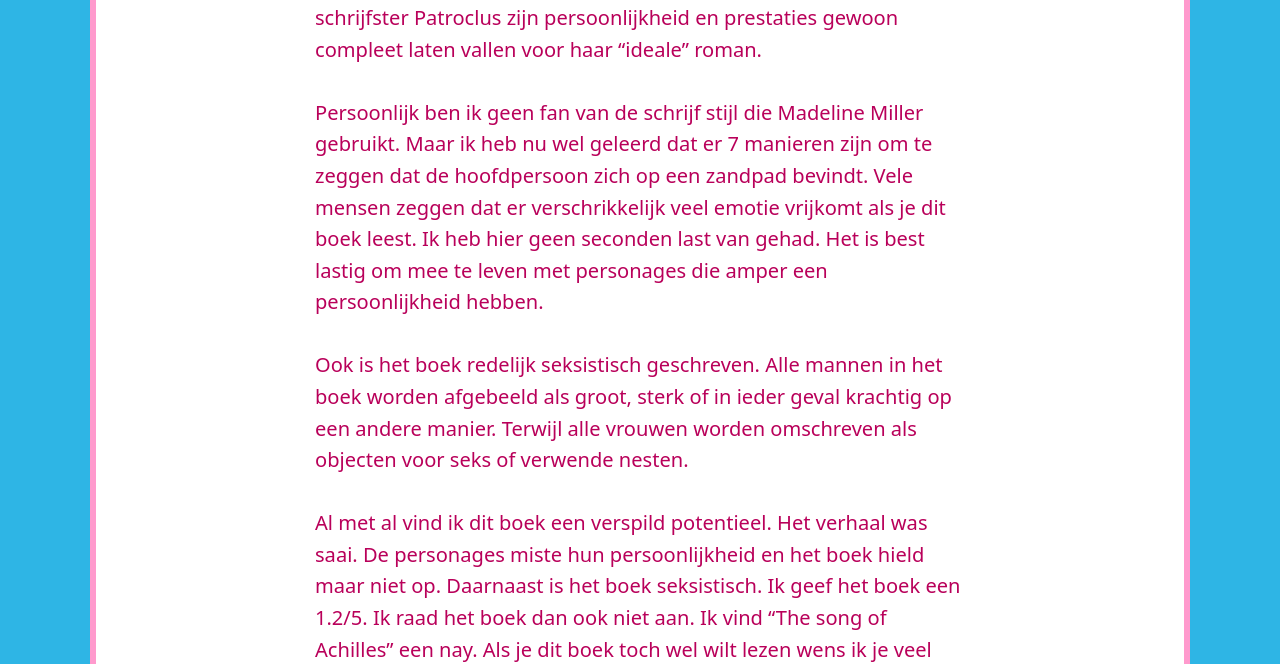
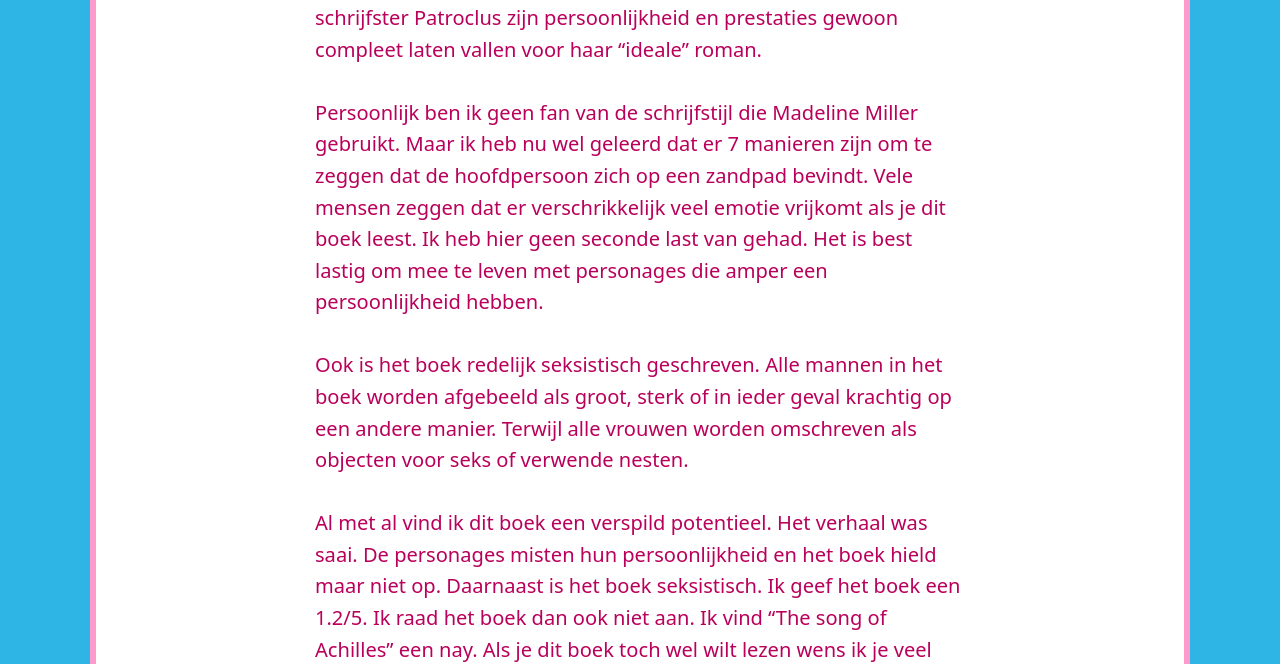
Before and after one commit to Locke-and-Key/locke-and-key.github.io, a Jekyll site: the page built from _posts/2023-06-01-the-song-of-achilles-yay-of-nay.markdown, in a window 1280 px wide. Shown: the part 1472-2136 px from the top of the page. Built offline with Jekyll 4.4.1, drawn with Linux system fonts in a browser that asks for light colours; some web fonts are replaced; some of the changed text lies outside the part shown.

Commit message:
Updated The Song Of Achilles Yay Of Nay

```diff
--- a/_posts/2023-06-01-the-song-of-achilles-yay-of-nay.markdown
+++ b/_posts/2023-06-01-the-song-of-achilles-yay-of-nay.markdown
@@ -14,10 +14,10 @@
 
 Zoals je kunt zien heb ik het woord "volgen" in de samenvatting tussen aanhalingstekens gezet. Waarom? Omdat het verhaal de mythe niet helemaal volgt. Het plot is eigenlijk de mythe + een zoetsappige relatie tussen Patroclus en Achilles. Hierbij heeft de schrijfster Patroclus zijn persoonlijkheid en prestaties gewoon compleet laten vallen voor haar "ideale" roman.
 
-Persoonlijk ben ik geen fan van de schrijf stijl die Madeline Miller gebruikt. Maar ik heb nu wel geleerd dat er 7 manieren zijn om te zeggen dat de hoofdpersoon zich op een zandpad bevindt. Vele mensen zeggen dat er verschrikkelijk veel emotie vrijkomt als je dit boek leest. Ik heb hier geen seconden last van gehad. Het is best lastig om mee te leven met personages die amper een persoonlijkheid hebben.
+Persoonlijk ben ik geen fan van de schrijfstijl die Madeline Miller gebruikt. Maar ik heb nu wel geleerd dat er 7 manieren zijn om te zeggen dat de hoofdpersoon zich op een zandpad bevindt. Vele mensen zeggen dat er verschrikkelijk veel emotie vrijkomt als je dit boek leest. Ik heb hier geen seconde last van gehad. Het is best lastig om mee te leven met personages die amper een persoonlijkheid hebben.
 
 Ook is het boek redelijk seksistisch geschreven. Alle mannen in het boek worden afgebeeld als groot, sterk of in ieder geval krachtig op een andere manier. Terwijl alle vrouwen worden omschreven als objecten voor seks of verwende nesten.
 
-Al met al vind ik dit boek een verspild potentieel. Het verhaal was saai. De personages miste hun persoonlijkheid en het boek hield maar niet op. Daarnaast is het boek seksistisch. Ik geef het boek een 1.2/5. Ik raad het boek dan ook niet aan. Ik vind "The song of Achilles" een nay. Als je dit boek toch wel wilt lezen wens ik je veel plezier en ook zeker veel succes!
+Al met al vind ik dit boek een verspild potentieel. Het verhaal was saai. De personages misten hun persoonlijkheid en het boek hield maar niet op. Daarnaast is het boek seksistisch. Ik geef het boek een 1.2/5. Ik raad het boek dan ook niet aan. Ik vind "The song of Achilles" een nay. Als je dit boek toch wel wilt lezen wens ik je veel plezier en ook zeker veel succes!
 
 Groetjes :)
```
